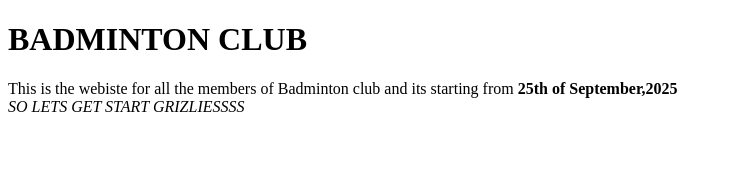
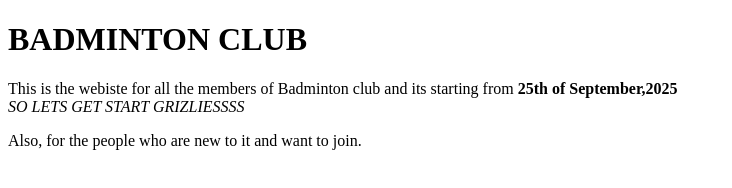
Before and after one commit to Marula3027/Marula3027.github.io, a plain HTML site: page HTML/pageexercise/index3.html in a window 1280 px wide. Shown: the whole page, without its empty margins (0-732 px from the left). Drawn offline with Linux system fonts and the light colour scheme.

Commit message:
Update index3.html

```diff
--- a/HTML/pageexercise/index3.html
+++ b/HTML/pageexercise/index3.html
@@ -9,6 +9,7 @@
    <header id="top">
    <h1>BADMINTON CLUB</h1>
    <p>This is the webiste for all the members of Badminton club and its starting from <strong> 25th of September,2025</strong> <br> <em> SO LETS GET START GRIZLIESSSS </em></h></p>
+   <p>Also, for the people who are new to it and want to join.</p>
    </header>
 
 </body>
```
